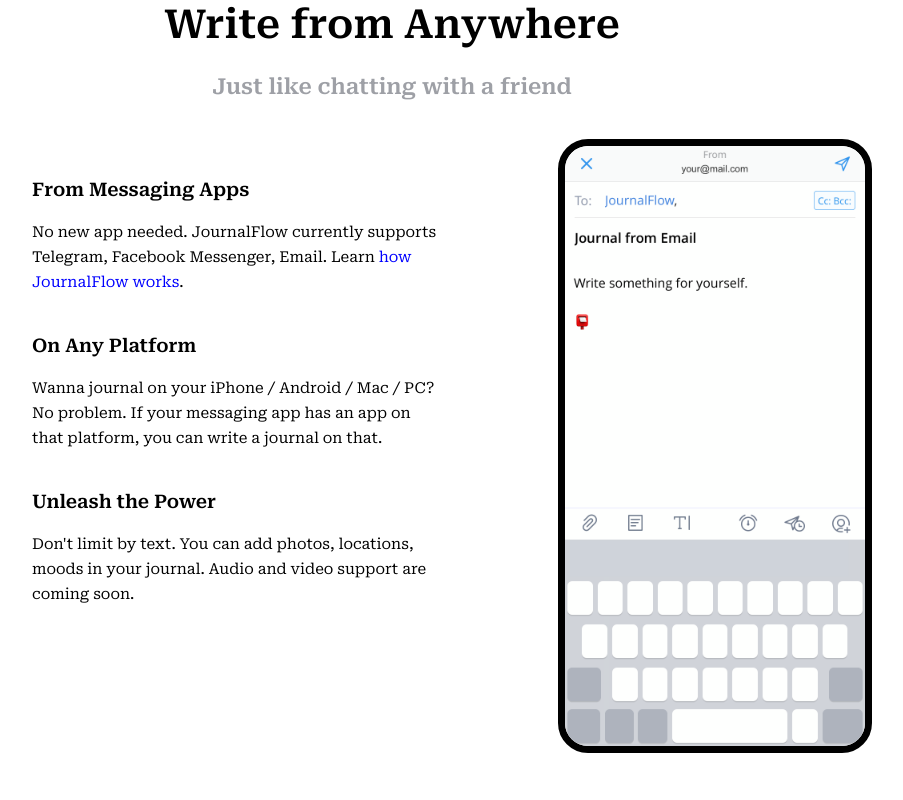
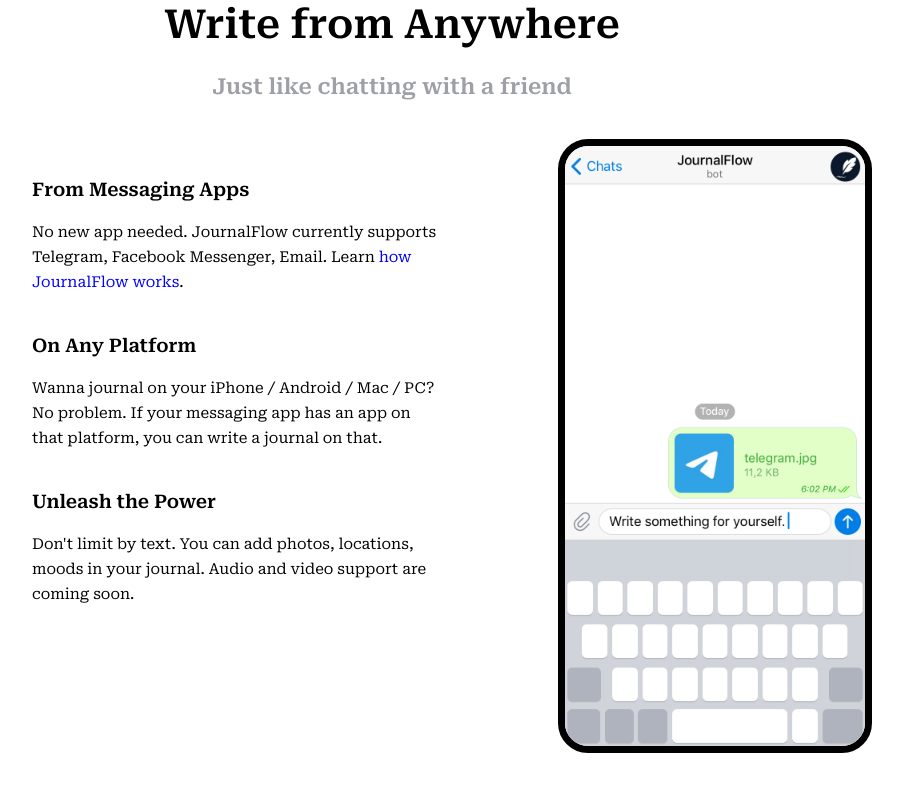
Before and after one commit to MilovanJevtovic/journalflow.com-Landing-Page, a Vue app: page / in a window 1280 px wide. Shown: the part 900-1700 px from the top of the page, without its empty margins (248-1151 px from the left). Built offline with nearby package versions, Linux system fonts and the light colour scheme.

Commit message:
Added image slider
Added an image slider on "Write from Anywhere"

```diff
--- a/src/components/LandingPage2.vue
+++ b/src/components/LandingPage2.vue
@@ -22,7 +22,7 @@
                 </div>
             </div>
                 <div class="right" id="right">
-                    <img src="./images/screenshot-email.png" alt="">
+                    <img id="slide" :src="changeImg"  alt="">
                 </div>
             </div>
     </div>
@@ -30,9 +30,24 @@
 </template>
 
 <script>
+
+    let i = 0;
+    let time = 3000;
+        function changeImg(){
+                let slide = ["src/components/images/screenshot-email.png", "src/components/images/screenshot-telegram.png", "src/components/images/screenshot-messenger.png"];
+                document.getElementById('slide').src = slide[i];
+                i = (i+1)%3;
+        }
+    setInterval(changeImg, time);
+    window.onload = changeImg;
+
     export default {
-        name:'LandingPage2'
+        name:'LandingPage2',
+        methods:{
+            changeImg,
+        }
     }
+
 </script>
 
 <style scoped>
```
Also changed, not shown: src/components/icons/hamburgerr.webp (deleted).
